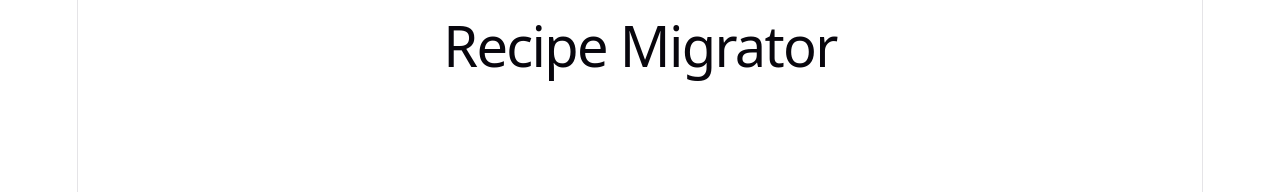
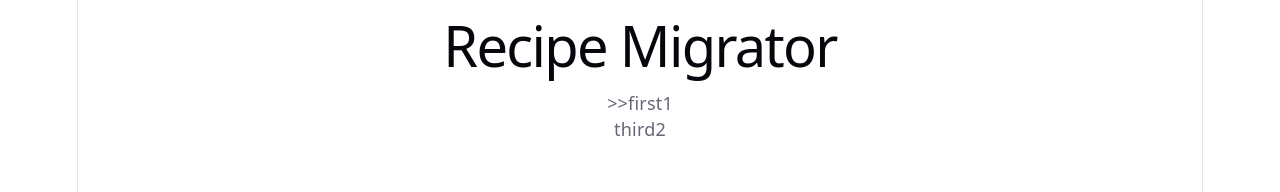
Before and after one commit to omlnaut/RecipeMigrator, a React (Vite) app: page / in a window 1280 px wide. Shown: the top 192 px of the page. Built offline with nearby package versions, Linux system fonts and the light colour scheme.

Commit message:
recipe row component

```diff
--- a/src/App.tsx
+++ b/src/App.tsx
@@ -1,7 +1,13 @@
+import { RecipeRow } from "./components/RecipeRow";
+
 function App() {
   return (
-    <h1>Recipe Migrator</h1>
-  )
+    <div>
+      <h1>Recipe Migrator</h1>
+      {RecipeRow({ id: "1", name: "first" }, true)}
+      {RecipeRow({ id: "2", name: "third" }, false)}
+    </div>
+  );
 }
 
-export default App
+export default App;
--- /dev/null
+++ b/src/components/RecipeRow.tsx
@@ -0,0 +1,11 @@
+import type { RecipeSummary } from "../types/recipe";
+
+export function RecipeRow(recipe: RecipeSummary, selected: boolean){
+    return (
+        <div>
+            <span>{selected ? ">>":""}</span>
+            <span>{recipe.name}</span>
+            <span>{recipe.id}</span>
+        </div>
+    )
+}
--- a/src/types/recipe.ts
+++ b/src/types/recipe.ts
@@ -6,7 +6,7 @@ type Recipe = {
   instructions: string;
 };
 
-type RecipeSummary = Pick<Recipe, "id" | "name">;
+export type RecipeSummary = Pick<Recipe, "id" | "name">;
 type RecipeDraft = Omit<Recipe, "id">;
 type RecipeIndex = Record<string, Recipe>;
 
```
Also changed, not shown: tutorial/SYLLABUS.md (+5 -5 lines).
